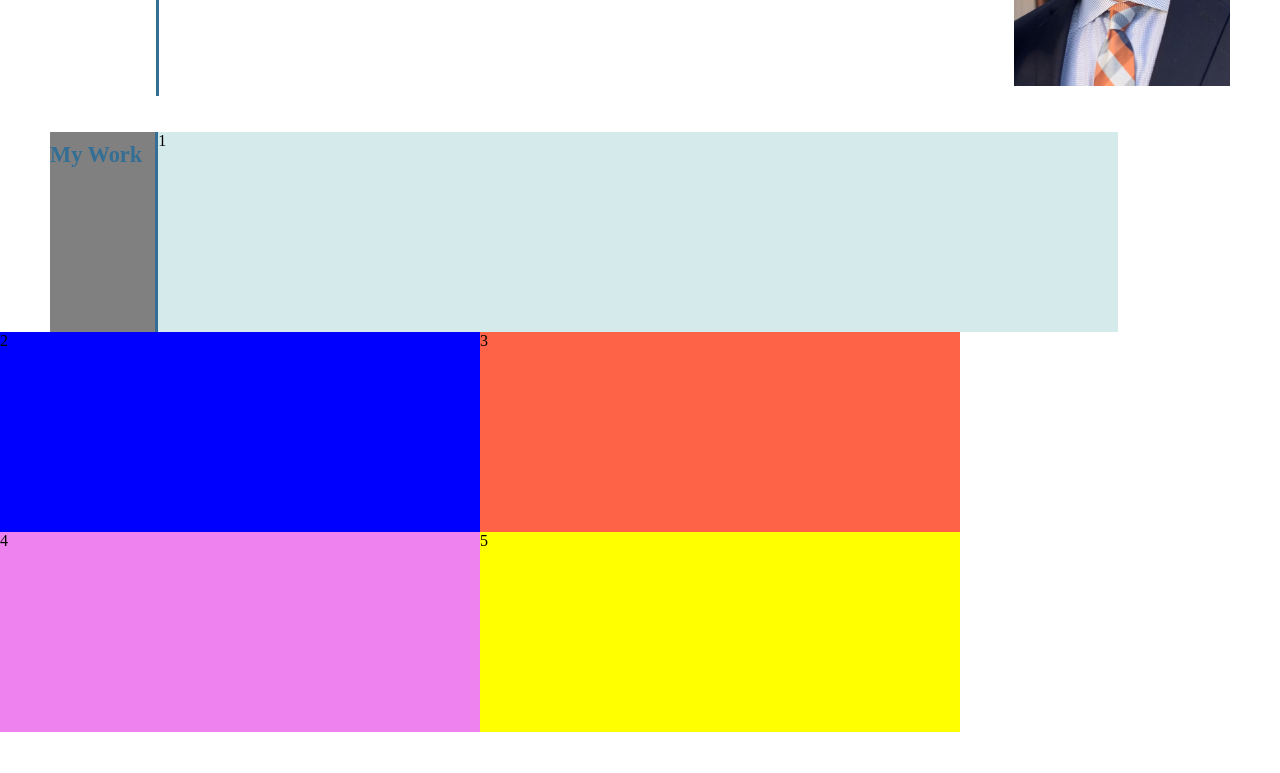
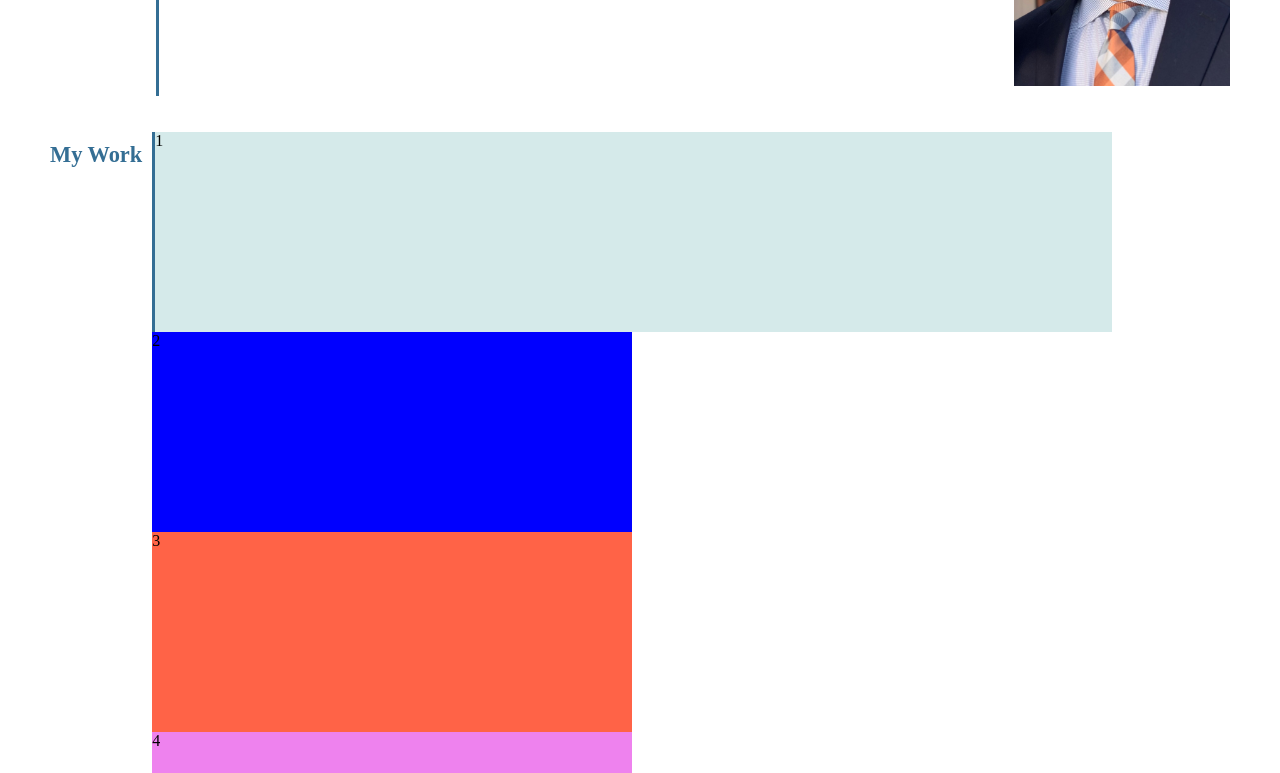
Before and after one commit to mjc01002/Matt-Calkins-Portfolio, a plain HTML site: page index.html in a window 1280 px wide. Shown: the part 480-1253 px from the top of the page. Drawn offline with Linux system fonts and the light colour scheme.

Commit message:
added flex boxes

```diff
--- a/assets/css/style.css
+++ b/assets/css/style.css
@@ -91,36 +91,40 @@ header nav ul li a {
 
 }
 
-.mywork {
+
+.mywork h2{
     display: flex;
     flex-wrap: wrap;
-    border:10px;
+    color:rgb(52, 110, 148);
+    float:left;
+    font-size: 1.75vw;
+    padding-top: 10px;
+    padding-right: 10px;
+    margin-left: 50px;
+    height: 1000px;
 
 
 }
+.mywork p{
+    display: flex;
+    flex-wrap: wrap;
+    padding: 10px;
+    font-size: 1.55vw;
+    margin-right: 20px;
+}
 
-.mywork h2{
-    border-right: solid rgb(52, 110, 148);
-    color:rgb(52, 110, 148);
-    font-size: 1.75vw;
-    padding-top: 10px;
-    padding-right: 13px;
-    margin-left: 50px;
-    height: 200px;
-    background-color: gray;
-
-}
 .mywork a{
     font-size: 1.55vw;
     margin-right: 50px;
 }
 
 .mainwork {
+    display: flex;
+    flex-wrap: wrap;
     width: 75%;
     height: 200px;
     background-color: rgba(0, 128, 128, 0.164);
-
-
+    border-left: solid rgb(52, 110, 148);
 }
 
 .mainwork:hover{
@@ -138,28 +142,32 @@ header nav ul li a {
 }
 
 .box2{
+    display: flex;
+    flex-wrap: wrap;
     background-color:blue;
     width: 37.5%;
     height: 200px;
-    align-items: center;
-
-
 
 }
 .box3{
+    display: flex;
+    flex-wrap:wrap-reverse;
     background-color: tomato;
     width: 37.5%;
     height: 200px;
-    align-self:center;
+
 }
-
 .box4{
+    display: flex;
+    flex-wrap: wrap;
     background-color: violet;
     width: 37.5%;
     height: 200px;
 }
 
 .box5{
+    display: flex;
+    flex-wrap: wrap;
     background-color: yellow;
     width: 37.5%;
     height: 200px;
--- a/index.html
+++ b/index.html
@@ -48,8 +48,9 @@
 
         <!-- "My Work -->
         <section id="My-Work" class="mywork">
+         <div>
+                <h2>My Work</h2>
 
-                <h2>My Work</h2>
                 <div class="mainwork">1</div>
                 <div class="box2">2</div>
                 <div class="box3">3</div>
@@ -57,6 +58,7 @@
                 <div class="box5">5</div>
                <!--<a href="https://mjc01002.github.io/Challenge1/"><img class="mainwork"src="./assets/images/Horiseon.PNG" alt=""/> -->
 
+            </div>
         </section>
 
 
```
Lines whose indentation alone changed are shown as unchanged.
